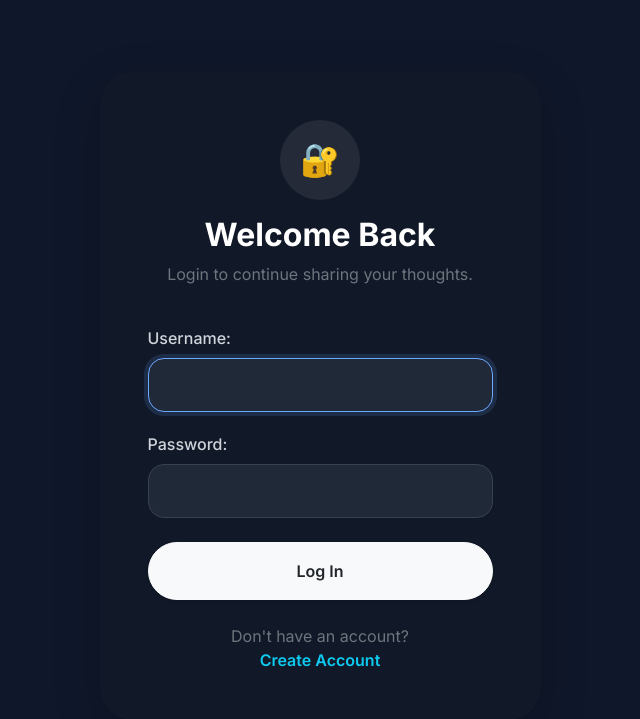
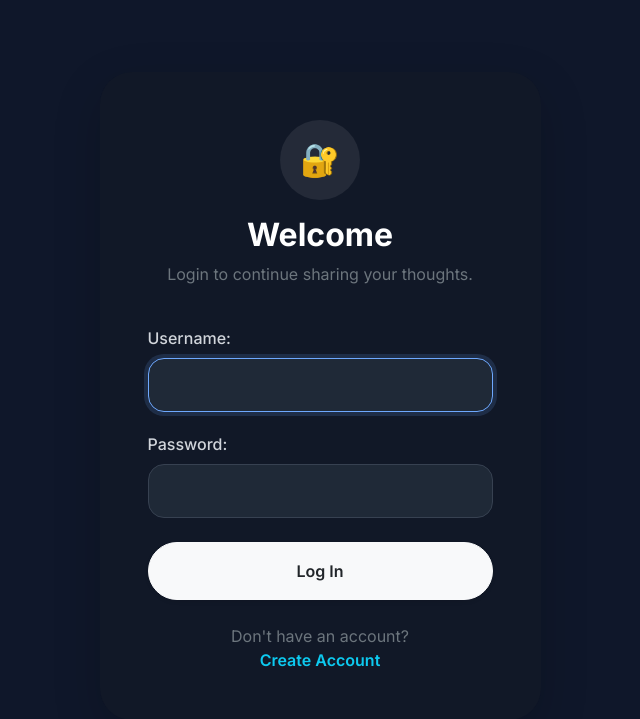
Before and after one commit to AhsanulHoqueRomman/Tweetbar, a Django app: page /accounts/login/ in a window 1280 px wide. Shown: the part 79-798 px from the top of the page, without its empty margins (320-960 px from the left). Run offline with Django 5.2, Linux system fonts and the light colour scheme.

Commit message:
Updating login and loggd out template

```diff
--- a/templates/registration/logged_out.html
+++ b/templates/registration/logged_out.html
@@ -1,7 +1,5 @@
 {% extends "layout.html" %}
-
 {% block content %}
 <h2>Logged Out!</h2>
-
 <p class= "mt-2">You have been Logged Out<a href="{% url 'login' %}">Log In Here</a></p>
 {% endblock %}
--- a/templates/registration/login.html
+++ b/templates/registration/login.html
@@ -7,79 +7,53 @@ Login
 {% block content %}
 
 <div class="container py-5">
-
     <div class="row justify-content-center align-items-center min-vh-75">
-
         <div class="col-md-7 col-lg-5">
-
             <div class="card border-0 shadow-lg rounded-5 overflow-hidden auth-card">
-
-                <!-- Top Section -->
                 <div class="p-5 pb-4 text-center">
-
                     <div class="auth-icon mb-3">
                         🔐
                     </div>
-
                     <h2 class="fw-bold mb-2 text-white">
-                        Welcome Back
+                        Welcome
                     </h2>
-
                     <p class="text-secondary mb-0">
                         Login to continue sharing your thoughts.
                     </p>
-
                 </div>
-
-                <!-- Form Section -->
+                <!--Form-->
                 <div class="card-body px-5 pb-5">
-
                     <form method="post">
-
                         {% csrf_token %}
-
                         <div class="mb-4">
-
                             {{ form.as_p }}
-
                         </div>
-
                         <button type="submit"
                                 class="btn btn-light text-dark fw-semibold w-100 py-3 rounded-pill shadow-sm auth-btn">
                             Log In
                         </button>
-
                     </form>
-
                     <div class="text-center mt-4">
-
                         <p class="text-secondary mb-0">
                             Don't have an account?
                         </p>
-
                         <a href="{% url 'register' %}"
                            class="text-decoration-none fw-semibold text-info">
                             Create Account
                         </a>
-
                     </div>
-
                 </div>
-
             </div>
-
         </div>
-
     </div>
-
 </div>
 
+<!--Style Part-->
+
 <style>
-
 .min-vh-75{
     min-height: 75vh;
 }
-
 .auth-card{
     background: #111827;
     backdrop-filter: blur(10px);
@@ -89,7 +63,6 @@ Login
 .auth-card:hover{
     transform: translateY(-4px);
 }
-
 .auth-icon{
     width: 80px;
     height: 80px;
```
